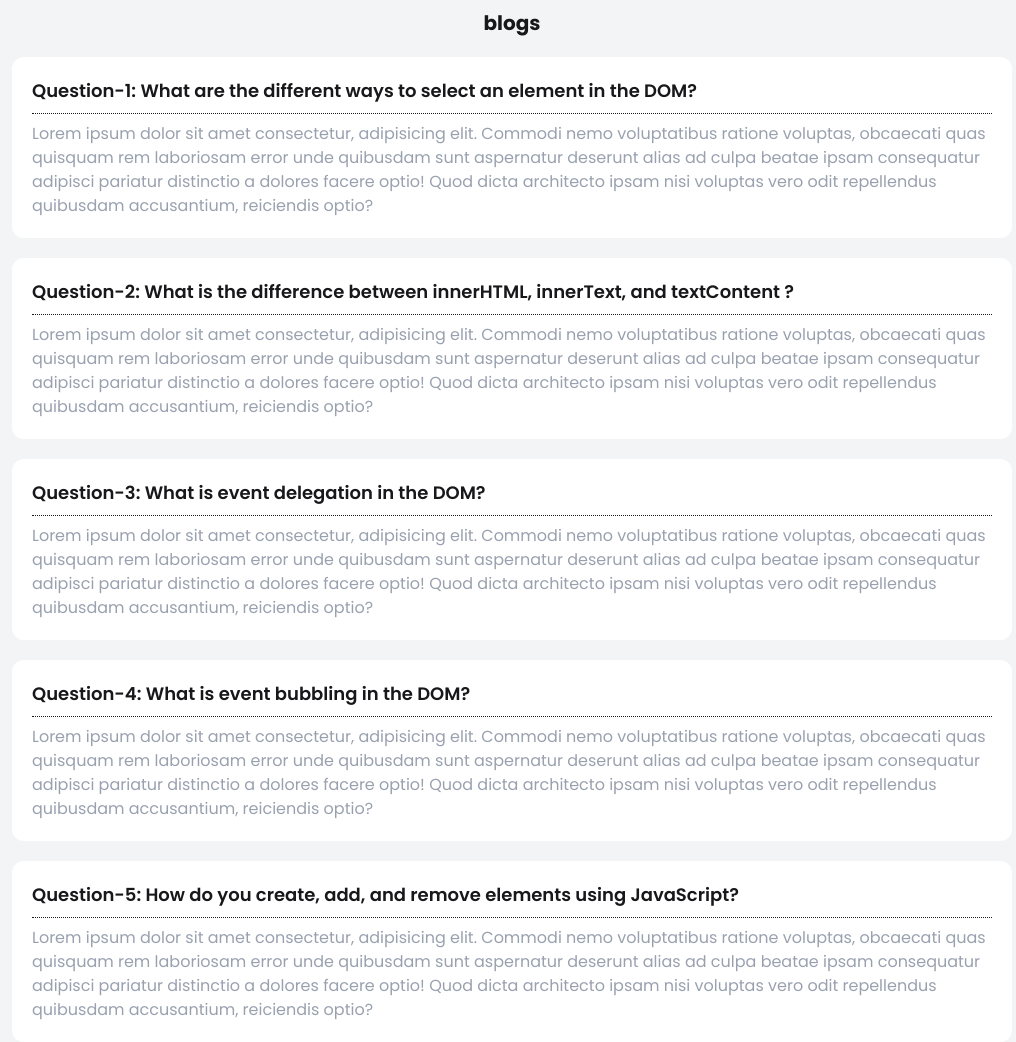
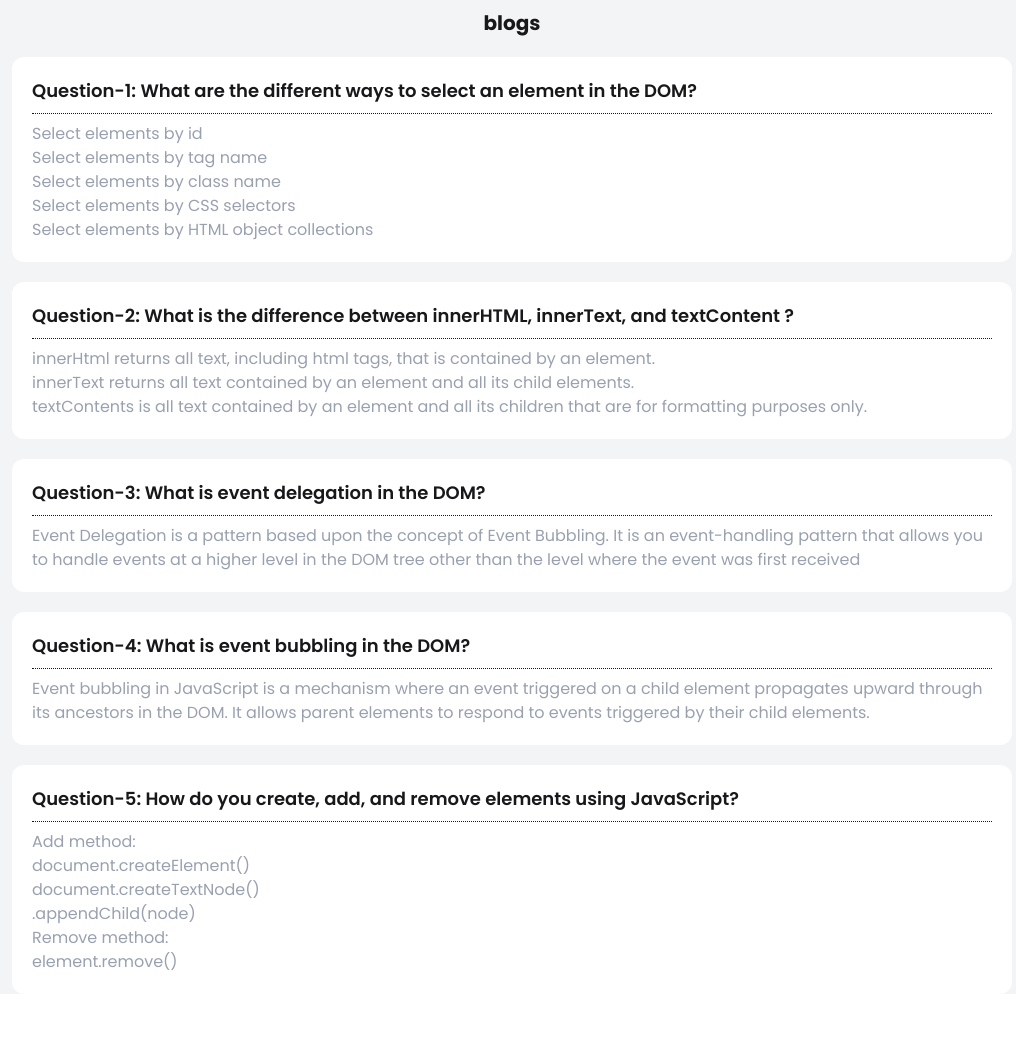
Before and after one commit to Rayhantech/DevBoard, a plain HTML site: page blog.html in a window 1280 px wide. Shown: the part 95-1137 px from the top of the page, without its empty margins (128-1144 px from the left). After the commit the page ends 1089 px from the top, so only its background shows below. Drawn offline with nearby package versions, Linux system fonts and the light colour scheme.

Commit message:
completed all task

```diff
--- a/blog.html
+++ b/blog.html
@@ -32,35 +32,68 @@
                 Question-1: What are the different ways to select an element in the DOM?
             </h3>
             <hr class="border-dotted">
-            <p class="text-gray-400 mt-2">Lorem ipsum dolor sit amet consectetur, adipisicing elit. Commodi nemo voluptatibus ratione voluptas, obcaecati quas quisquam rem laboriosam error unde quibusdam sunt aspernatur deserunt alias ad culpa beatae ipsam consequatur adipisci pariatur distinctio a dolores facere optio! Quod dicta architecto ipsam nisi voluptas vero odit repellendus quibusdam accusantium, reiciendis optio?</p>
+            <p class="text-gray-400 mt-2">
+                <ul class="text-gray-400">
+                    <li>Select elements by id</li>
+                    <li>Select elements by tag name
+                    </li>
+                    <li>Select elements by class name
+                    </li>
+                    <li>Select elements by CSS selectors
+                    </li>
+                    <li>Select elements by HTML object collections
+                    </li>
+                </ul>
+            </p>
         </div>
         <div class="bg-white p-5 rounded-xl mt-5">
             <h3 class="text-lg font-semibold mb-2">
                 Question-2: What is the difference between innerHTML, innerText, and textContent ?
             </h3>
             <hr class="border-dotted">
-            <p class="text-gray-400 mt-2">Lorem ipsum dolor sit amet consectetur, adipisicing elit. Commodi nemo voluptatibus ratione voluptas, obcaecati quas quisquam rem laboriosam error unde quibusdam sunt aspernatur deserunt alias ad culpa beatae ipsam consequatur adipisci pariatur distinctio a dolores facere optio! Quod dicta architecto ipsam nisi voluptas vero odit repellendus quibusdam accusantium, reiciendis optio?</p>
+            <p class="text-gray-400 mt-2">
+                <ul class="text-gray-400">
+                    <li>
+                        innerHtml returns all text, including html tags, that is contained by an element.
+                    </li>
+                    <li>
+                        innerText returns all text contained by an element and all its child elements.
+                    </li>
+                    <li>
+                        textContents is all text contained by an element and all its children that are for formatting purposes only.
+                    </li>
+                </ul>
+            </p>
         </div>
         <div class="bg-white p-5 rounded-xl mt-5">
             <h3 class="text-lg font-semibold mb-2">
                 Question-3: What is event delegation in the DOM?
             </h3>
             <hr class="border-dotted">
-            <p class="text-gray-400 mt-2">Lorem ipsum dolor sit amet consectetur, adipisicing elit. Commodi nemo voluptatibus ratione voluptas, obcaecati quas quisquam rem laboriosam error unde quibusdam sunt aspernatur deserunt alias ad culpa beatae ipsam consequatur adipisci pariatur distinctio a dolores facere optio! Quod dicta architecto ipsam nisi voluptas vero odit repellendus quibusdam accusantium, reiciendis optio?</p>
+            <p class="text-gray-400 mt-2">Event Delegation is a pattern based upon the concept of Event Bubbling. It is an event-handling pattern that allows you to handle events at a higher level in the DOM tree other than the level where the event was first received</p>
         </div>
         <div class="bg-white p-5 rounded-xl mt-5">
             <h3 class="text-lg font-semibold mb-2">
                 Question-4: What is event bubbling in the DOM?
             </h3>
             <hr class="border-dotted">
-            <p class="text-gray-400 mt-2">Lorem ipsum dolor sit amet consectetur, adipisicing elit. Commodi nemo voluptatibus ratione voluptas, obcaecati quas quisquam rem laboriosam error unde quibusdam sunt aspernatur deserunt alias ad culpa beatae ipsam consequatur adipisci pariatur distinctio a dolores facere optio! Quod dicta architecto ipsam nisi voluptas vero odit repellendus quibusdam accusantium, reiciendis optio?</p>
+            <p class="text-gray-400 mt-2">Event bubbling in JavaScript is a mechanism where an event triggered on a child element propagates upward through its ancestors in the DOM. It allows parent elements to respond to events triggered by their child elements.</p>
         </div>
         <div class="bg-white p-5 rounded-xl mt-5">
             <h3 class="text-lg font-semibold mb-2">
                 Question-5: How do you create, add, and remove elements using JavaScript?
             </h3>
             <hr class="border-dotted">
-            <p class="text-gray-400 mt-2">Lorem ipsum dolor sit amet consectetur, adipisicing elit. Commodi nemo voluptatibus ratione voluptas, obcaecati quas quisquam rem laboriosam error unde quibusdam sunt aspernatur deserunt alias ad culpa beatae ipsam consequatur adipisci pariatur distinctio a dolores facere optio! Quod dicta architecto ipsam nisi voluptas vero odit repellendus quibusdam accusantium, reiciendis optio?</p>
+            <p class="text-gray-400 mt-2">
+                <ul class="text-gray-400">
+                    <li>Add method:</li>
+                    <li>document.createElement()</li>
+                    <li>document.createTextNode()</li>
+                    <li>.appendChild(node)</li>
+                    <li>Remove method:</li>
+                    <li>element.remove()</li>
+                </ul>
+            </p>
         </div>
     </main>
     <script src="script.js"></script>
```
